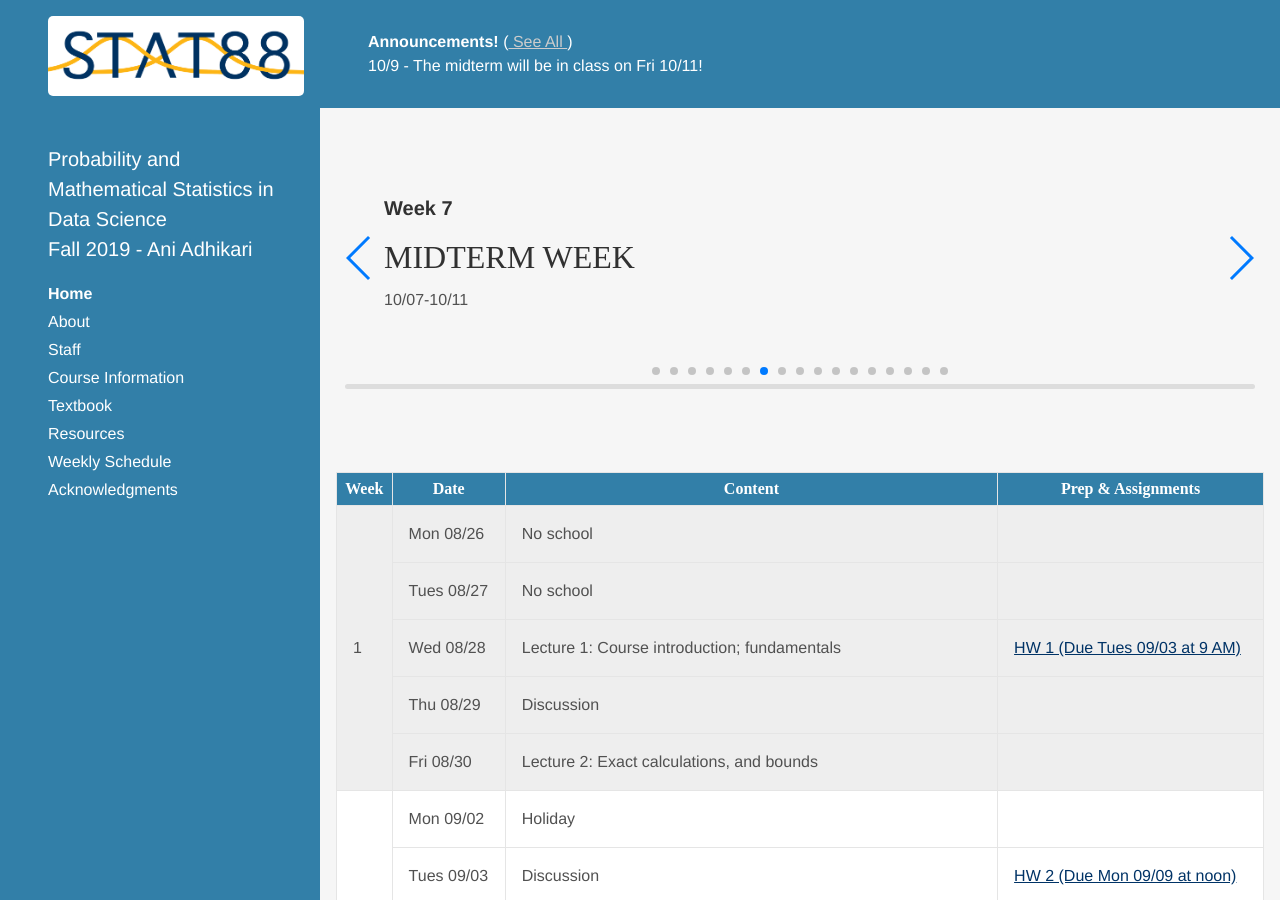
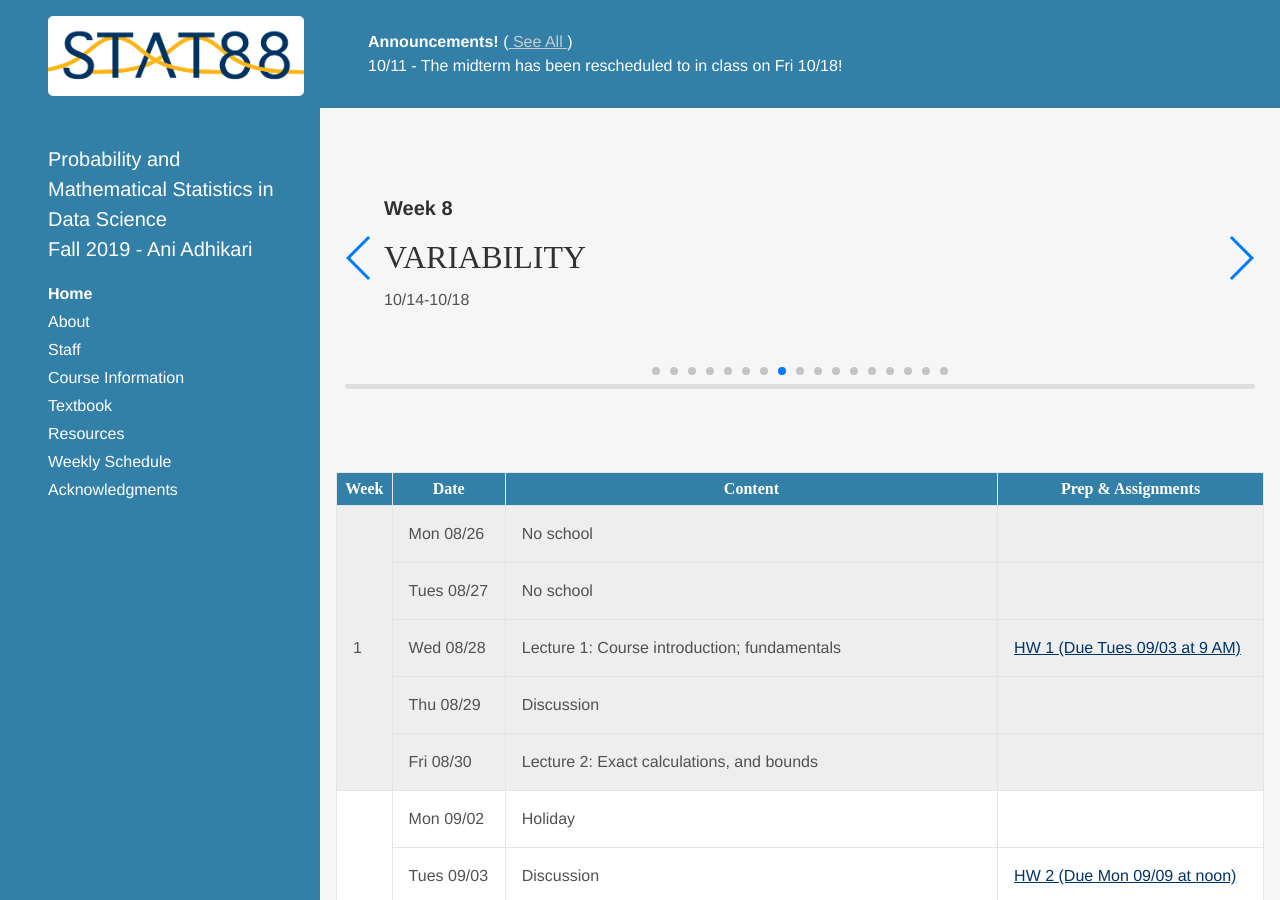
Before and after one commit to stat88/stat88.github.io, a Jekyll site: the page built from index.html, in a window 1280 px wide and 900 px high. Built offline with Jekyll 4.4.1, drawn with Linux system fonts in a browser that asks for light colours; some web fonts are replaced; the list of posts is cut into pages by our own code; some of the changed text lies outside the part shown.

```diff
--- a/_data/announcements.yml
+++ b/_data/announcements.yml
@@ -1,5 +1,6 @@
 # - 8/28 - Welcome to the first day of lectures! Remember to come to section tomorrow (Th 8/29) too!
-- 10/9 - The midterm will be in class on Fri 10/11!
+- 10/11 - The midterm has been rescheduled to in class on Fri 10/18!
+- 10/11 - Because of the power outage, the lecture calendar is in flux. Thank you for your patience!
 #- 9/30 - Homework 6 has been released and is due Mon 10/7 at noon!
 #- 9/1 - Have a wonderful 3 day weekend! There will be no lecture or office hours on Mon 9/2
 #- 9/1 - As a reminder, HW 1 is due Tuesday 9/3 at 9 AM! See you in section on Tuesday!
--- a/_includes/agenda.html
+++ b/_includes/agenda.html
@@ -52,7 +52,7 @@
         prevButton: '.swiper-button-prev',
       direction: 'horizontal',
       loop: false,
-      initialSlide: 6
+      initialSlide: 7
     })
   });
   </script>
```
Also changed, not shown: _data/syllabus2.yml (+4 -4 lines).
